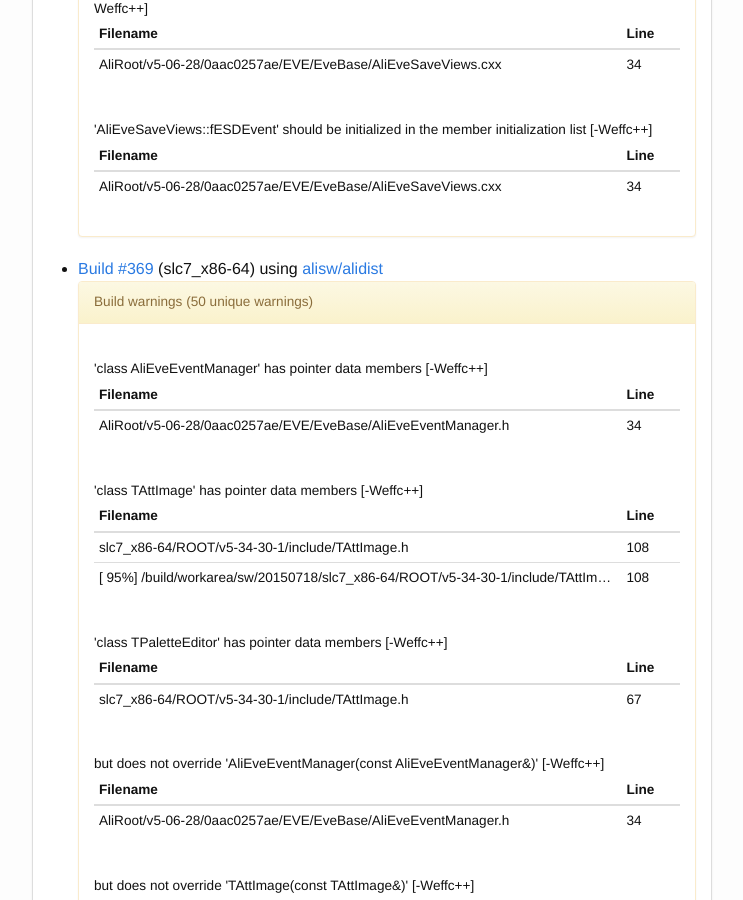
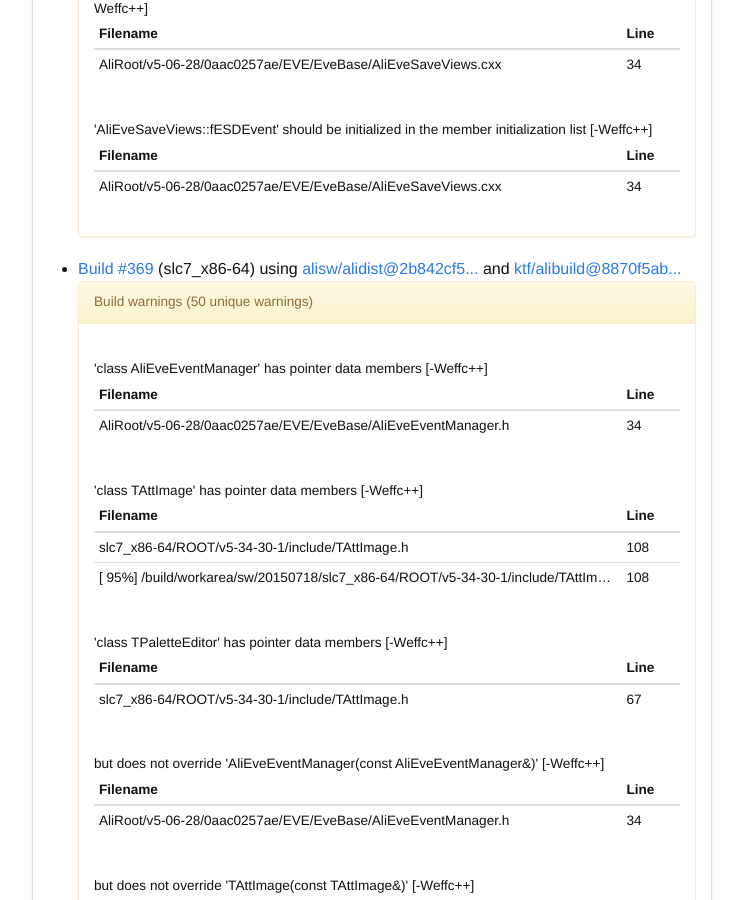
Before and after one commit to alisw/alisw.github.io, a Jekyll site: the page built from index.html, in a window 1280 px wide and 900 px high, scrolled down 6449 px. Shown: the whole window, without its empty margins (268-1011 px from the left). Built offline with Jekyll 4.4.1, drawn with Linux system fonts in a browser that asks for light colours; nearby versions of some CDN libraries; some of the changed text lies outside the part shown.

Commit message:
Add information about the alibuild and alidist used.

```diff
--- a/index.html
+++ b/index.html
@@ -11,6 +11,7 @@ layout: default
     {% assign errors_summaries = site.data.errors.aggregations %}
     {% assign warnings_summaries = site.data.warnings.aggregations %}
     {% assign status_summaries = site.data.status.aggregations %}
+    {% assign tools_infos = site.data.tools.hits.hits %}
 
     {% for product in summaries.by_package.buckets %}
       {% assign product_name = product.key %}
@@ -61,7 +62,26 @@ layout: default
                         {% endif %}
                       {% endfor %}
 
-                      ({{architecture}}) {{status}} using <a href="https://github.com/{{alidist_repo}}/alidist">{{alidist_repo}}/alidist</a></li>
+
+                      ({{architecture}}) {{status}} using
+
+                      {% for tools_info in tools_infos %}
+                        {% if build_nr == tools_info._source.data.id %}
+                         {%assign alibuild_repo = tools_info._source.data.buildVariables.ALIBUILD_REPO %}
+                         {%assign alidist_repo = tools_info._source.data.buildVariables.ALIDIST_REPO %}
+                         {%assign alibuild_hash = tools_info._source.alibuild_hash %}
+                         {%assign alidist_hash = tools_info._source.alidist_hash %}
+                         <a href="https://github.com/{{alidist_repo}}/alidist/commits/{{alidist_hash}}">
+                            {{alidist_repo}}/alidist@{{alidist_hash | truncate: 11}}
+                         </a>
+                         and
+                         <a href="https://github.com/{{alibuild_repo}}/alibuild/commits/{{alibuild_hash}}">
+                            {{alibuild_repo}}/alibuild@{{alibuild_hash | truncate: 11}}
+                         </a>
+                        {% endif %}
+                      {% endfor %}
+                      </li>
+
                       {% for error_build in errors_summaries.by_build.buckets %}
                         {% if build_nr == error_build.key %}
                           <div id="errors{{build_nr}}" class="panel panel-danger small">
```
